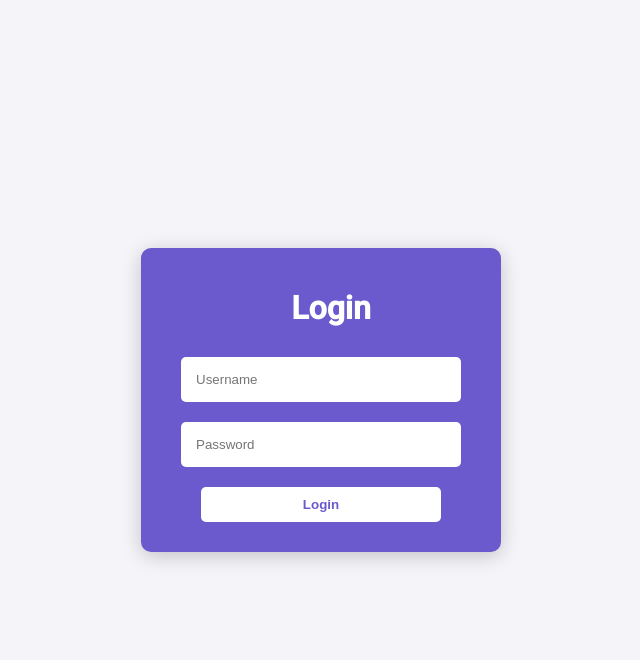
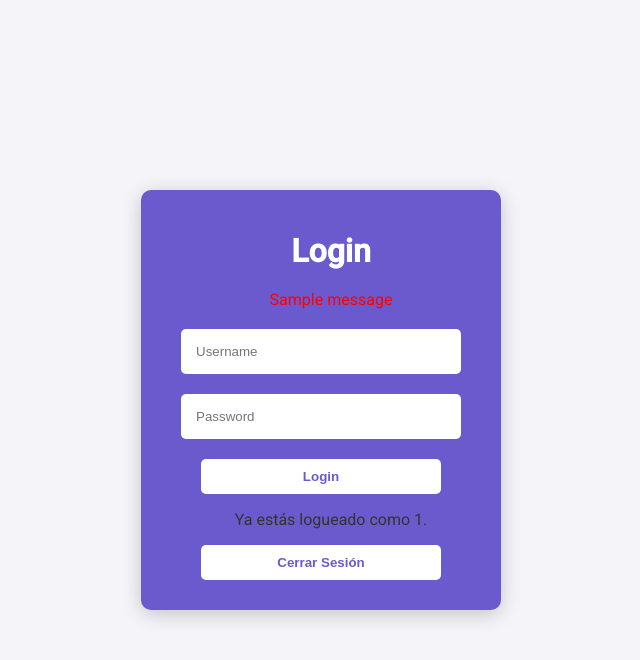
Before and after one commit to gabrielaranda8/ComentariosAnonimos, a Flask app: template templates/login.html in a window 1280 px wide. Shown: the top 660 px of the page, without its empty margins (319-959 px from the left). Run offline with Flask 3, Linux system fonts and the light colour scheme; the template is opened without the code that fills it, so the values that code supplies are empty; the visitor is signed in with stand-in values (Sample User, id 1); one stand-in notice (Sample message) is shown.

Commit message:
Agregamos error si pone mal user o pass y env user rrhh

```diff
--- a/app.py
+++ b/app.py
@@ -1,4 +1,4 @@
-from flask import Flask, render_template, request, redirect, url_for, flash, send_file
+from flask import Flask, render_template, request, redirect, url_for, flash, send_file, session
 from flask_login import LoginManager, UserMixin, login_user, login_required, logout_user, current_user
 import gspread
 from oauth2client.service_account import ServiceAccountCredentials
@@ -13,6 +13,9 @@ import json
 sheet_path = os.environ.get('SHEET_PATH')
 user_path = os.environ.get('USER')
 pass_path = os.environ.get('PASS')
+user_rrhh_path = os.environ.get('USER_RRHH')
+pass_rrhh_path = os.environ.get('PASS_RRHH')
+
 
 credentials_path = {
   "type": "service_account",
@@ -39,7 +42,7 @@ login_manager.init_app(app)
 # Agregar segundo usuario en el diccionario
 users = {
     user_path: {'password': pass_path},
-    'rrhh': {'password': '1234'}  # Usuario con acceso a la base de datos
+    user_rrhh_path: {'password': pass_rrhh_path}  # Usuario con acceso a la base de datos
 }
 
 # Clase de usuario para el manejo del login
@@ -95,8 +98,9 @@ def comment():
 @app.route('/logout')
 @login_required
 def logout():
-    logout_user()
-    return redirect(url_for('login'))
+    logout_user()  # Cierra la sesión actual
+    flash("Has cerrado sesión exitosamente.", "info")  # Mensaje de éxito
+    return redirect(url_for('login'))  # Redirige a la página de inicio de sesión
 
 @app.route('/success')
 def success():
@@ -130,15 +134,19 @@ def download_excel():
     return send_file(output, as_attachment=True, download_name="denuncias.xlsx", mimetype='application/vnd.openxmlformats-officedocument.spreadsheetml.sheet')
 
 def get_all_data_from_sheet():
-    # Conectarse y obtener datos de Google Sheets
-    scope = ['https://spreadsheets.google.com/feeds', 'https://www.googleapis.com/auth/drive']
-    creds = ServiceAccountCredentials.from_json_keyfile_dict(credentials_path, scope)
-    client = gspread.authorize(creds)
-    sheet = client.open_by_key(sheet_path).sheet1
+    try:
+        # Conectarse y obtener datos de Google Sheets
+        scope = ['https://spreadsheets.google.com/feeds', 'https://www.googleapis.com/auth/drive']
+        creds = ServiceAccountCredentials.from_json_keyfile_dict(credentials_path, scope)
+        client = gspread.authorize(creds)
+        sheet = client.open_by_key(sheet_path).sheet1
 
-    # Obtener todos los registros con las columnas y filas completas
-    records = sheet.get_all_records(empty2zero=False, head=1)  # head=1 para incluir la primera fila como headers
-    return records
+        # Obtener todos los registros con las columnas y filas completas
+        records = sheet.get_all_records(empty2zero=False, head=1)  # head=1 para incluir la primera fila como headers
+        return records
+    except Exception as e:
+        flash("Error al conectarse a Google Sheets: {}".format(str(e)), "error")
+        return []
 
 def save_comment_to_sheet(fecha, sector, denunciado, telefono, email, detalle):
     # Autenticación y acceso a Google Sheets
--- a/templates/login.html
+++ b/templates/login.html
@@ -54,16 +54,40 @@
         button:hover {
             background-color: #e6e6e6;
         }
+        .flash-message {
+            color: red; /* Color del mensaje de error */
+            text-align: center;
+            margin: 10px 0;
+        }
+        .logout-message {
+            text-align: center;
+            margin: 10px 0;
+        }
     </style>
 </head>
 <body>
     <div class="container">
         <h1>Login</h1>
+        {% with messages = get_flashed_messages(with_categories=True) %}
+            {% if messages %}
+                {% for category, message in messages %}
+                    <div class="flash-message">{{ message }}</div>
+                {% endfor %}
+            {% endif %}
+        {% endwith %}
         <form method="POST" action="/login">
             <input type="text" name="username" placeholder="Username" required>
             <input type="password" name="password" placeholder="Password" required>
             <button type="submit">Login</button>
         </form>
+        {% if current_user.is_authenticated %}
+            <div class="logout-message">
+                <p>Ya estás logueado como {{ current_user.id }}.</p>
+                <form action="{{ url_for('logout') }}" method="get">
+                    <button type="submit">Cerrar Sesión</button>
+                </form>
+            </div>
+        {% endif %}
     </div>
 </body>
 </html>
--- a/templates/view_data.html
+++ b/templates/view_data.html
@@ -119,7 +119,7 @@
         <form action="{{ url_for('download_excel') }}" method="post">
             <button class="button" type="submit">Descargar Excel</button>
         </form>
-        <form action="{{ url_for('comment') }}" method="get">
+        <form action="{{ url_for('logout') }}" method="get">
             <button class="button" type="submit">Volver a Inicio</button>
         </form>
     </div>
```
